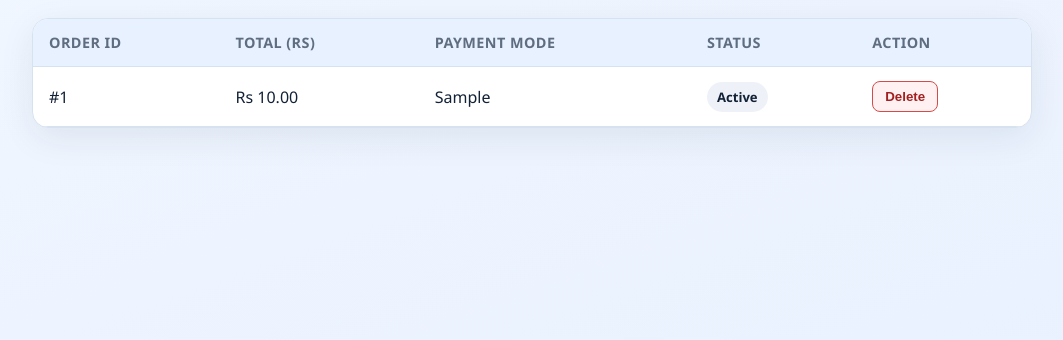
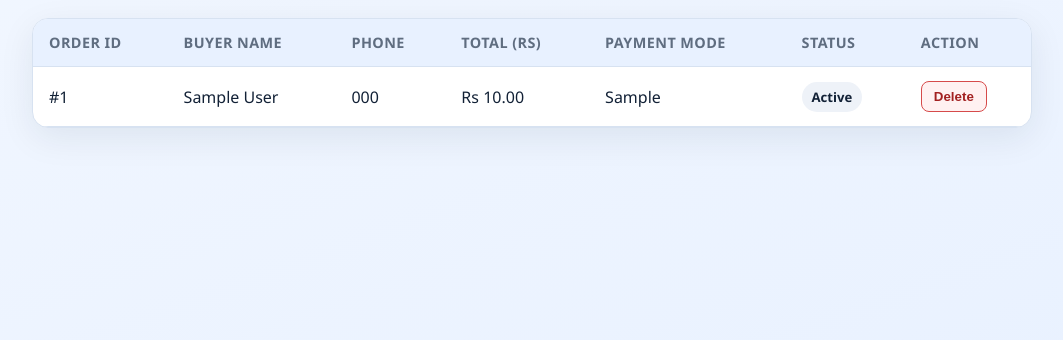
Before and after one commit to vishveshwargoudap-ui/login-project, a Flask app: page /seller/payments in a window 1280 px wide. Shown: the part 115-455 px from the top of the page, without its empty margins (108-1171 px from the left). Run offline with Flask 3, Linux system fonts and the light colour scheme; the visitor is signed in with stand-in values (Sample User, id 1); tables that the repository leaves empty hold one stand-in row (values such as "Sample post").

Commit message:
seller ref

```diff
--- a/app/auth/routes.py
+++ b/app/auth/routes.py
@@ -372,7 +372,8 @@ def seller_payments():
         return render_template(
             'seller_payment.html',
             user=seller,
-            orders=[]
+            orders=[],
+            buyers_by_id={}
         )
 
     # Get order items for seller products
@@ -383,11 +384,15 @@ def seller_payments():
     # Get related orders
     order_ids = list(set([item.order_id for item in order_items]))
     orders = Order.query.filter(Order.id.in_(order_ids)).all()
+    buyer_ids = list(set([order.user_id for order in orders]))
+    buyers = User.query.filter(User.id.in_(buyer_ids)).all() if buyer_ids else []
+    buyers_by_id = {buyer.id: buyer for buyer in buyers}
 
     return render_template(
         'seller_payment.html',
         user=seller,
         orders=orders,
+        buyers_by_id=buyers_by_id,
     )
 
 #seller route for adding proucts and removing products in cloudinary and data base
--- a/app/models.py
+++ b/app/models.py
@@ -46,6 +46,7 @@ class Order(db.Model):
     payment_status=db.Column(db.String(50),default="pending")
     transaction_id=db.Column(db.String(200))
     order_status=db.Column(db.String(50),default="pending")
+    user=db.relationship("User", backref="orders")
 
     items = db.relationship("OrderItem", back_populates="order", cascade="all, delete-orphan")
 
--- a/app/static/css/seller_payment.css
+++ b/app/static/css/seller_payment.css
@@ -74,7 +74,7 @@ body {
 .payments-table {
     width: 100%;
     border-collapse: collapse;
-    min-width: 620px;
+    min-width: 900px;
 }
 
 .payments-table th,
--- a/app/templates/seller_payment.html
+++ b/app/templates/seller_payment.html
@@ -23,6 +23,8 @@
                         <thead>
                             <tr>
                                 <th scope="col">Order ID</th>
+                                <th scope="col">Buyer Name</th>
+                                <th scope="col">Phone</th>
                                 <th scope="col">Total (Rs)</th>
                                 <th scope="col">Payment Mode</th>
                                 <th scope="col">Status</th>
@@ -33,6 +35,8 @@
                             {% for order in orders %}
                                 <tr>
                                     <td>#{{ order.id }}</td>
+                                    <td>{{ buyers_by_id.get(order.user_id).name if buyers_by_id.get(order.user_id) else '-' }}</td>
+                                    <td>{{ buyers_by_id.get(order.user_id).phone if buyers_by_id.get(order.user_id) and buyers_by_id.get(order.user_id).phone else '-' }}</td>
                                     <td>Rs {{ '%.2f'|format(order.total_amount or 0) }}</td>
                                     <td>{{ order.payment_mode or '-' }}</td>
                                     <td>
```
